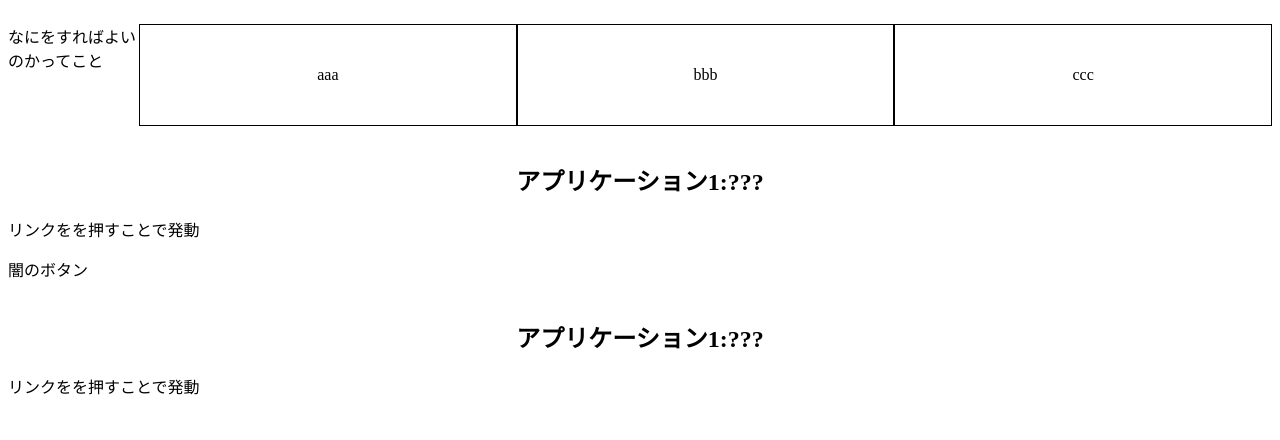
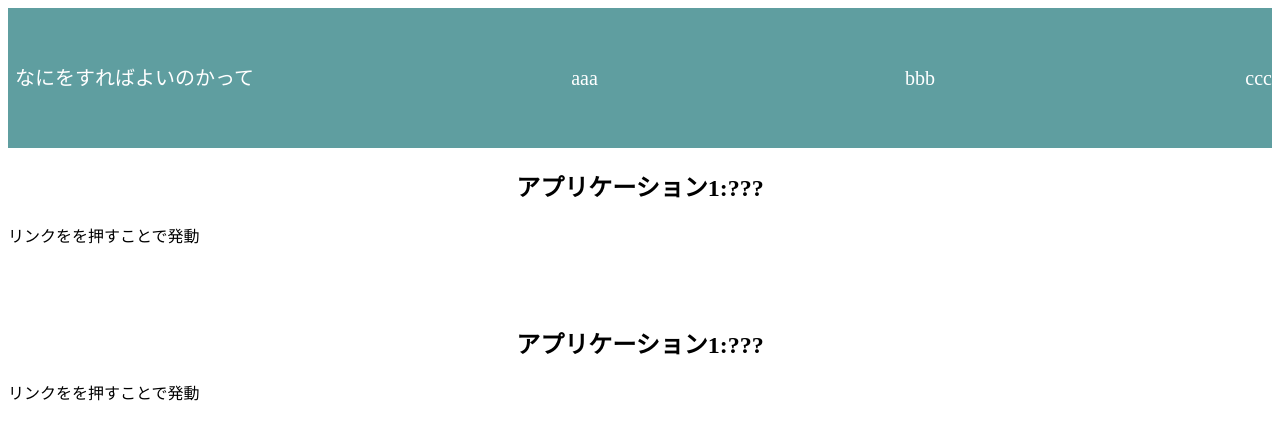
Before and after one commit to HironobuKawahito0213/homePage1, a plain HTML site: page index.html in a window 1280 px wide. Drawn offline with Linux system fonts and the light colour scheme.

Commit message:
Add files via upload

```diff
--- a/style.css
+++ b/style.css
@@ -4,24 +4,34 @@ headerの設定用
 */
 .parent{
     display: flex;
-    width: auto;
+    background-color: cadetblue;
+    color:white;
+}
+#titleName{
+    float: left;
+    font-size:20px;
+    text-align: center;
+    line-height: 100px;
+    width: 300px;
+    height: 100px;
 }
 
 .child {
-    color: #fff;
-    border: solid 1px black;
-    text-align: center;
+    font-size:20px;
+    text-align: right;
     line-height: 100px;
-    width: 640px;
+    width: 400px;
     height: 100px;
-    background-color:white;
+    right:auto;
+    justify-content: flex-end;
    }
+
 
 /**
  aタグの設定
 */
 a{
-    color: black;
+    color:white;
     text-decoration: none;
 }
 a:hover{
```
